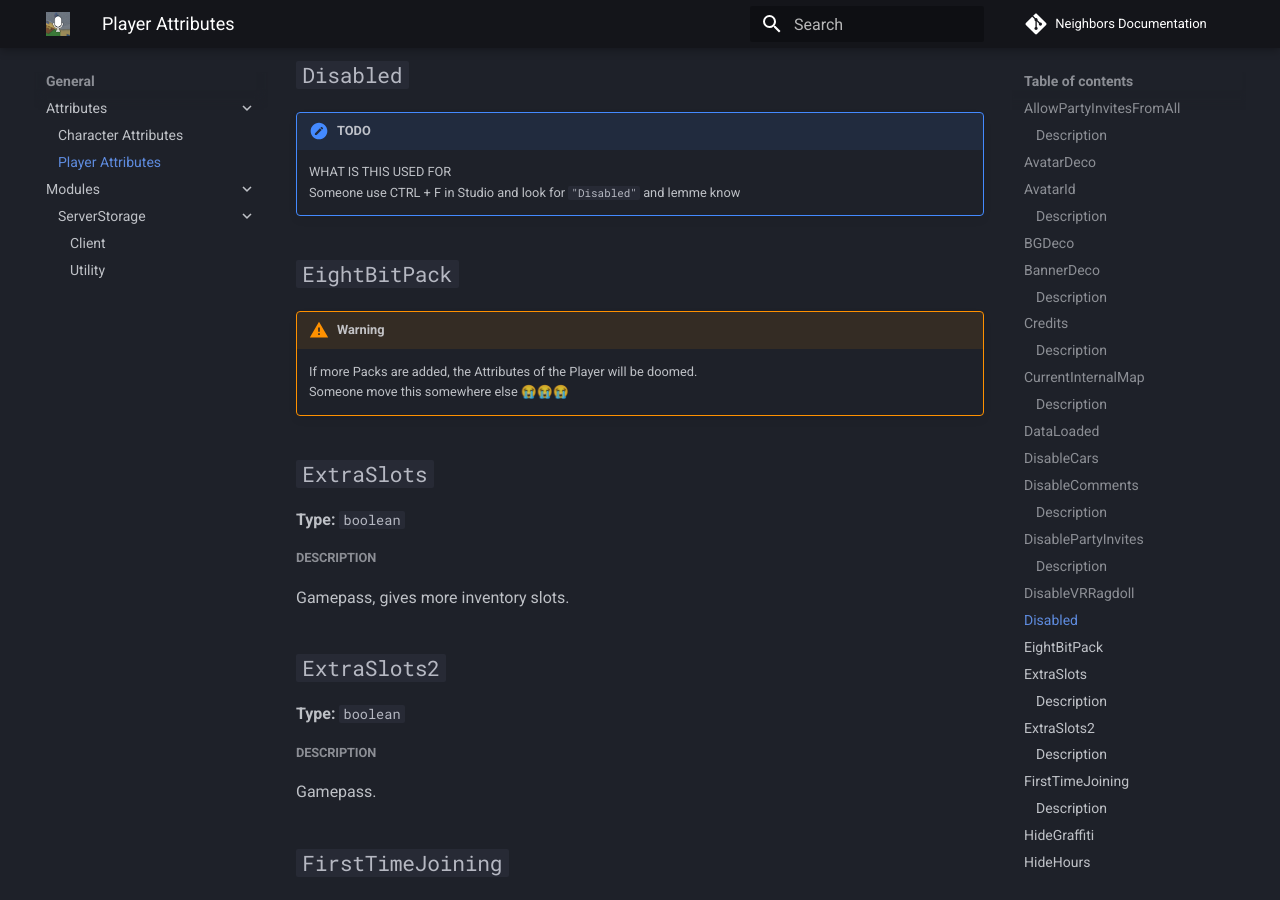
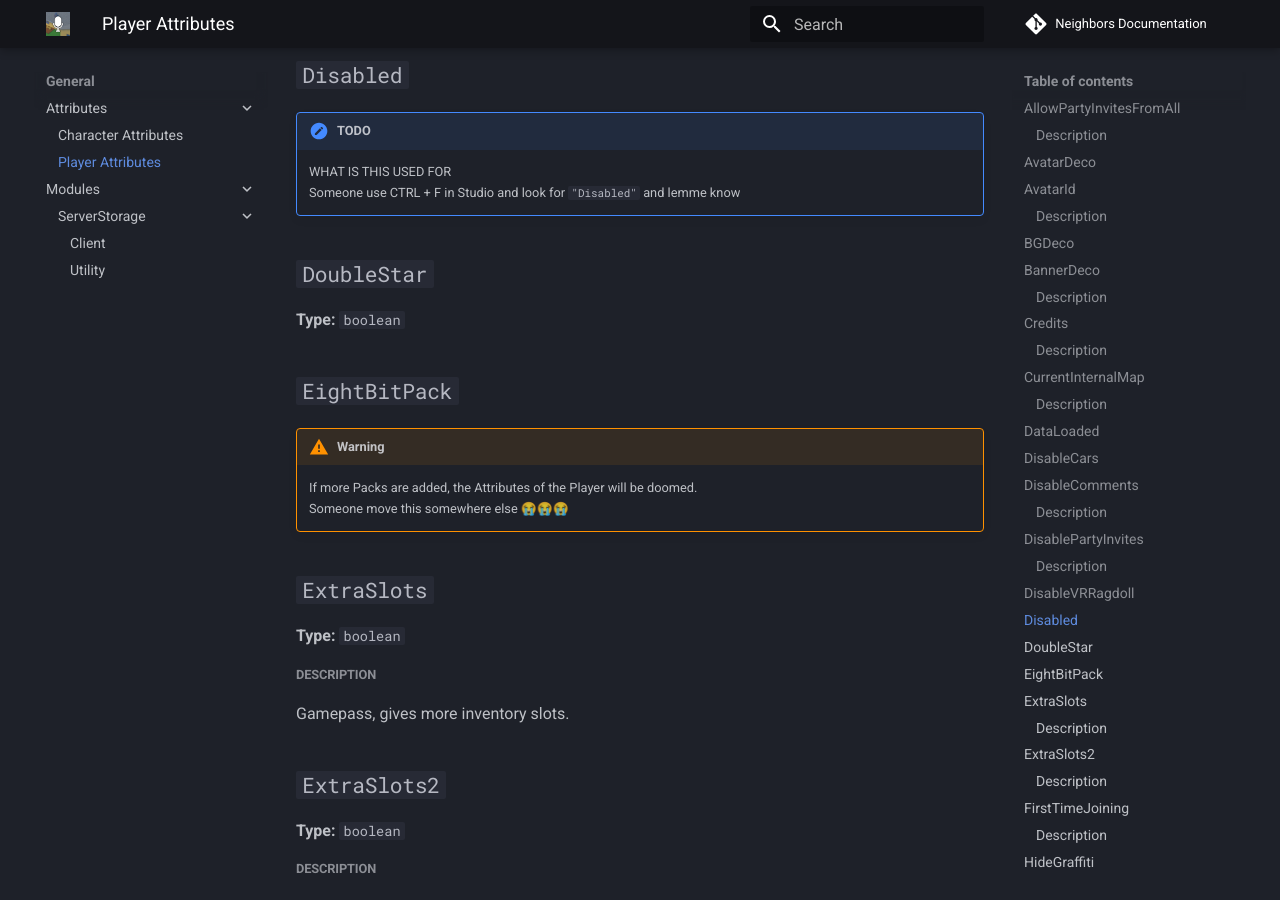
Before and after one commit to TheBoogle/neighbors-documentation, an MkDocs documentation site: the page built from docs/General/Attributes/Player_Attributes.md, in a window 1280 px wide and 900 px high, scrolled down 2829 px. Built offline with MkDocs 1.6.1 and Material for MkDocs 9.7.7, drawn with Linux system fonts in a browser that asks for light colours; comment, search, counter and statistics services are not loaded.

Commit message:
Update Player_Attributes.md

```diff
--- a/docs/General/Attributes/Player_Attributes.md
+++ b/docs/General/Attributes/Player_Attributes.md
@@ -85,6 +85,10 @@ Whether a Player has Party Invites enabled or not.
 !!! note end "TODO"
     WHAT IS THIS USED FOR<br>
     Someone use CTRL + F in Studio and look for ``"Disabled"`` and lemme know
+
+
+## `DoubleStar`
+**Type:** `boolean`
 
 
 ## `EightBitPack`
```
